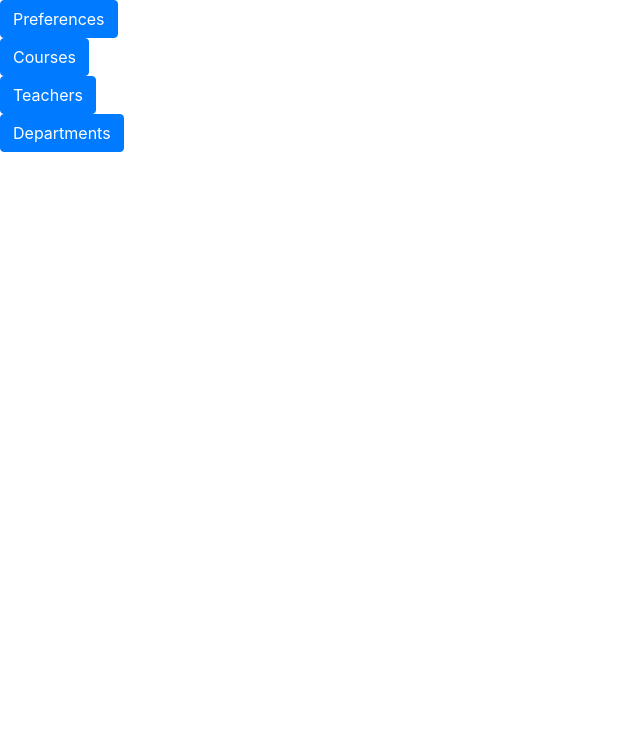
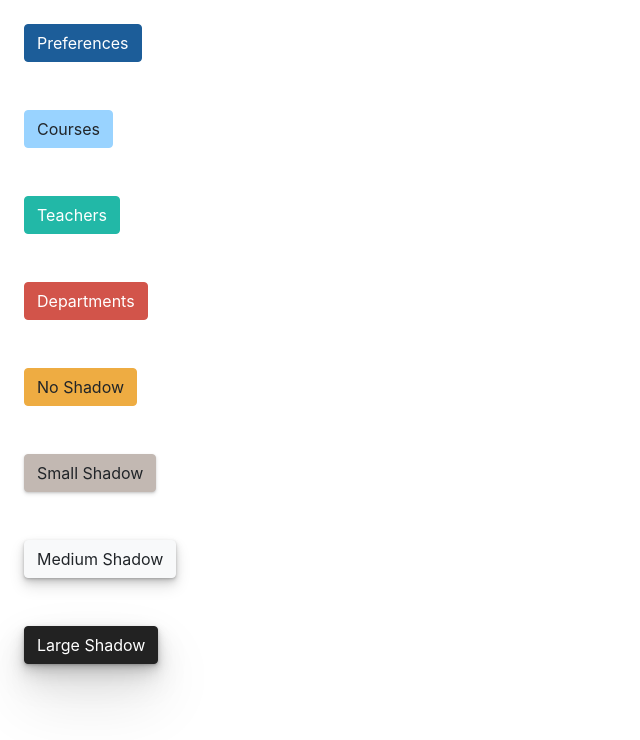
Before and after one commit to 7tint/classify, a Vue app in the folder client/: page / in a window 1280 px wide. Shown: the top 740 px of the page, without its empty margins (0-640 px from the left). Built offline with nearby package versions, Linux system fonts and the light colour scheme.

Commit message:
custom css colors & shadows

```diff
--- a/client/src/assets/css/_custom.scss
+++ b/client/src/assets/css/_custom.scss
@@ -0,0 +1,22 @@
+$blue: #1c5d99;
+$red: #d2544a;
+$yellow: #eeac42;
+$teal: #22b8a7;
+
+$secondary: #99d3ff;
+$info: #c2b8b2;
+$success: $teal;
+$dark: #222222;
+
+$box-shadow-sm: 0 1px 2px rgba(0,0,0,0.12),
+                0 2px 4px rgba(0,0,0,0.12);
+$box-shadow: 0 1px 2px rgba(0,0,0,0.12),
+             0 2px 4px rgba(0,0,0,0.12),
+             0 4px 8px rgba(0,0,0,0.12),
+             0 8px 16px rgba(0,0,0,0.12);
+$box-shadow-lg: 0 1px 2px rgba(0,0,0,0.12),
+                0 2px 4px rgba(0,0,0,0.12),
+                0 4px 8px rgba(0,0,0,0.12),
+                0 8px 16px rgba(0,0,0,0.12),
+                0 16px 32px rgba(0,0,0,0.12),
+                0 32px 64px rgba(0,0,0,0.12);
--- a/client/src/views/Home.vue
+++ b/client/src/views/Home.vue
@@ -1,12 +1,20 @@
 <template lang="html">
   <div class="">
-    <router-link class="btn btn-primary" :to="{name: 'preferenceIndex'}">Preferences</router-link>
+    <router-link class="btn m-4 btn-primary" :to="{name: 'preferenceIndex'}">Preferences</router-link>
     <br/>
-    <router-link class="btn btn-primary" :to="{name: 'courseIndex'}">Courses</router-link>
+    <router-link class="btn m-4 btn-secondary" :to="{name: 'courseIndex'}">Courses</router-link>
     <br/>
-    <router-link class="btn btn-primary" :to="{name: 'teacherIndex'}">Teachers</router-link>
+    <router-link class="btn m-4 btn-success" :to="{name: 'teacherIndex'}">Teachers</router-link>
     <br/>
-    <router-link class="btn btn-primary" :to="{name: 'departmentIndex'}">Departments</router-link>
+    <router-link class="btn m-4 btn-danger" :to="{name: 'departmentIndex'}">Departments</router-link>
+    <br/>
+    <router-link class="btn m-4 btn-warning" :to="{name: 'home'}">No Shadow</router-link>
+    <br/>
+    <router-link class="btn m-4 btn-info shadow-sm" :to="{name: 'home'}">Small Shadow</router-link>
+    <br/>
+    <router-link class="btn m-4 btn-light shadow" :to="{name: 'home'}">Medium Shadow</router-link>
+    <br/>
+    <router-link class="btn m-4 btn-dark shadow-lg" :to="{name: 'home'}">Large Shadow</router-link>
   </div>
 </template>
 
```
